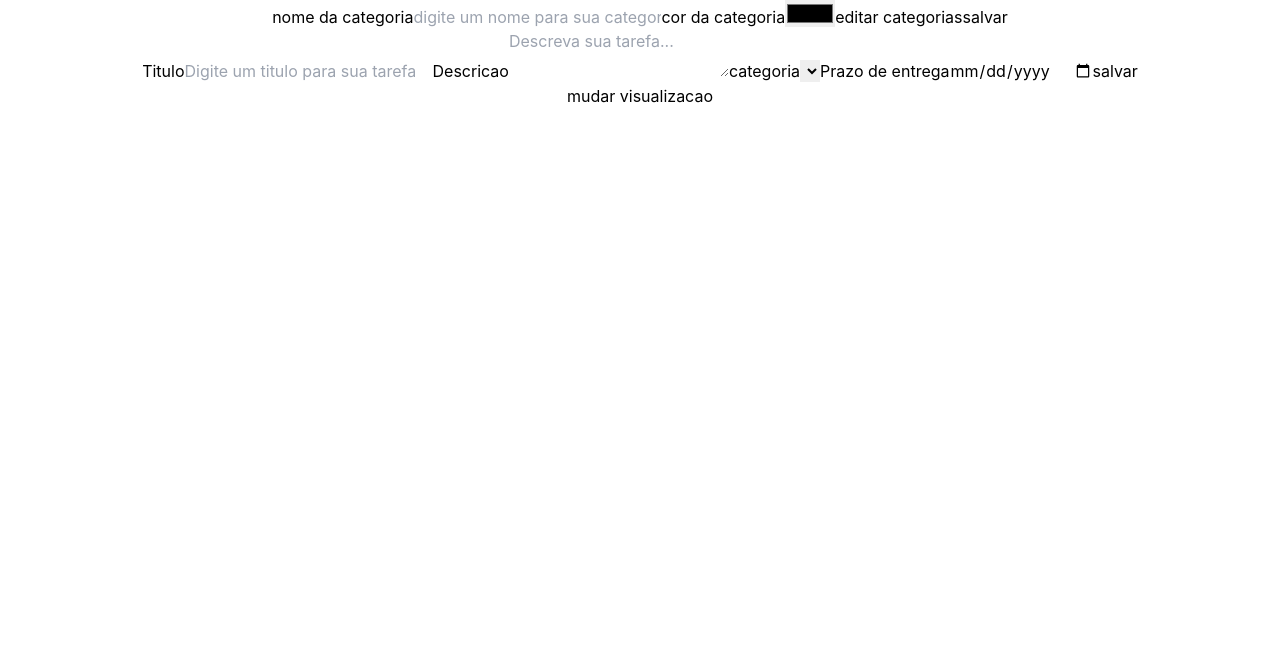
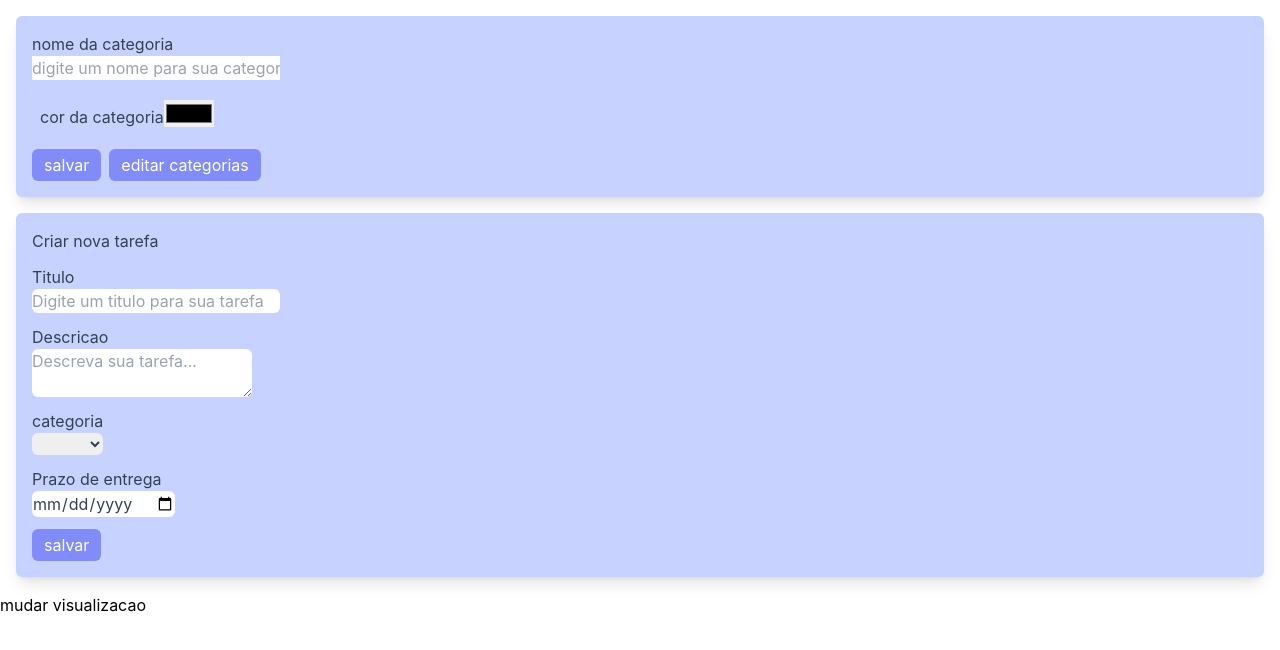
Before and after one commit to anamoraisdev/frontend-todolist, a React (Create React App) app: page / in a window 1280 px wide. Shown: the top 650 px of the page. Built offline with nearby package versions, Linux system fonts and the light colour scheme.

Commit message:
estilizando

```diff
--- a/src/App.css
+++ /dev/null
@@ -1,38 +0,0 @@
-.App {
-  text-align: center;
-}
-
-.App-logo {
-  height: 40vmin;
-  pointer-events: none;
-}
-
-@media (prefers-reduced-motion: no-preference) {
-  .App-logo {
-    animation: App-logo-spin infinite 20s linear;
-  }
-}
-
-.App-header {
-  background-color: #282c34;
-  min-height: 100vh;
-  display: flex;
-  flex-direction: column;
-  align-items: center;
-  justify-content: center;
-  font-size: calc(10px + 2vmin);
-  color: white;
-}
-
-.App-link {
-  color: #61dafb;
-}
-
-@keyframes App-logo-spin {
-  from {
-    transform: rotate(0deg);
-  }
-  to {
-    transform: rotate(360deg);
-  }
-}
--- a/src/App.jsx
+++ b/src/App.jsx
@@ -1,4 +1,4 @@
-import './App.css';
+
 import Home from './paginas/home';
 
 function App() {
--- a/src/componentes/form.jsx
+++ b/src/componentes/form.jsx
@@ -49,40 +49,44 @@ const Form = ({setTarefas, tarefas, acaoForm, tarefaAEditar, closeModal, categor
     }
 
     return (
-        <form onSubmit={(event) => aoSubmeterForm(event)}>
-            <label>
+        <form onSubmit={(event) => aoSubmeterForm(event)} className="bg-indigo-200 shadow-lg flex flex-col p-4 items-start m-4 rounded-md gap-3 text-slate-700">
+            <h1>Criar nova tarefa</h1>
+            <div className="flex flex-col gap-3 items-start">
+                <label className="flex flex-col">
                     Titulo
-                <input
+                    <input className="rounded-md"
                         placeholder="Digite um titulo para sua tarefa"
                         value={titulo}
                         onChange={(event) => setTitulo(event.target.value)}>
                     </input>
                 </label>
 
-            <label>
+                <label className="flex flex-col">
                     Descricao
-                <textarea
+                    <textarea className="rounded-md"
                         placeholder="Descreva sua tarefa..."
                         value={descricao}
                         onChange={(event) => setDescricao(event.target.value)}>
                     </textarea>
                 </label>
 
-            <label>
+                <label className="flex flex-col">
                     categoria
-                <select value={categoria} onChange={(event) => setCategoria(event.target.value)}>
+                    <select value={categoria} onChange={(event) => setCategoria(event.target.value)} className="rounded-md">
                         {categorias.map((categoria) =>
                             <option key={categoria.id}>{categoria.nome}</option>
                         )}
                     </select>
                 </label>
 
-            <label>
+                <label className="flex flex-col">
                     Prazo de entrega
-                <input type="date" value={prazo} onChange={(event) => setPrazo(event.target.value)} />
+                    <input type="date" value={prazo} onChange={(event) => setPrazo(event.target.value)} className="rounded-md"/>
                 </label>
 
-            <button type="submit">salvar</button>
+            </div>
+
+            <button type="submit" className="py-1 px-3 bg-indigo-400 rounded-md text-white hover:bg-indigo-500">salvar</button>
         </form>
     )
 }
--- a/src/componentes/formCategorias.jsx
+++ b/src/componentes/formCategorias.jsx
@@ -31,22 +31,24 @@ const FormCategorias = ({categorias, setCategorias, setOpen, categoriaAEditar, s
     }
 
     return (
-        <main>
-            <form onSubmit={(event) => aoSubmeterForm(event)}>
-                <label>
+
+        <form onSubmit={(event) => aoSubmeterForm(event)} className="bg-indigo-200 shadow-lg flex flex-col p-4 items-start m-4 rounded-md gap-3 text-slate-700">
+            <label className="flex flex-col">
                 nome da categoria
                 <input type="text" placeholder="digite um nome para sua categoria" value={nome} onChange={(event) => setNome(event.target.value)}></input>
             </label>
-                <label>
+            <label className="m-2">
                 cor da categoria
-                    <input type="color" value={cor} onChange={(event) => setCor(event.target.value)}></input>
+                <input type="color" value={cor} onChange={(event) => setCor(event.target.value)} className=""></input>
             </label>
+            <div className="flex gap-2">
+                <button type="submit" className="py-1 px-3 bg-indigo-400 rounded-md text-white hover:bg-indigo-500">salvar</button>
                 {!categoriaAEditar &&
-                    <button onClick={() => setOpen(true)}>editar categorias</button>
+                    <button onClick={() => setOpen(true)} className="py-1 px-3 bg-indigo-400 rounded-md text-white hover:bg-indigo-500">editar categorias</button>
                 }
-                <button type="submit">salvar</button>
+            </div>
         </form>
-        </main>
+
     )
 }
 export default FormCategorias
```
Lines whose indentation alone changed are shown as unchanged.
